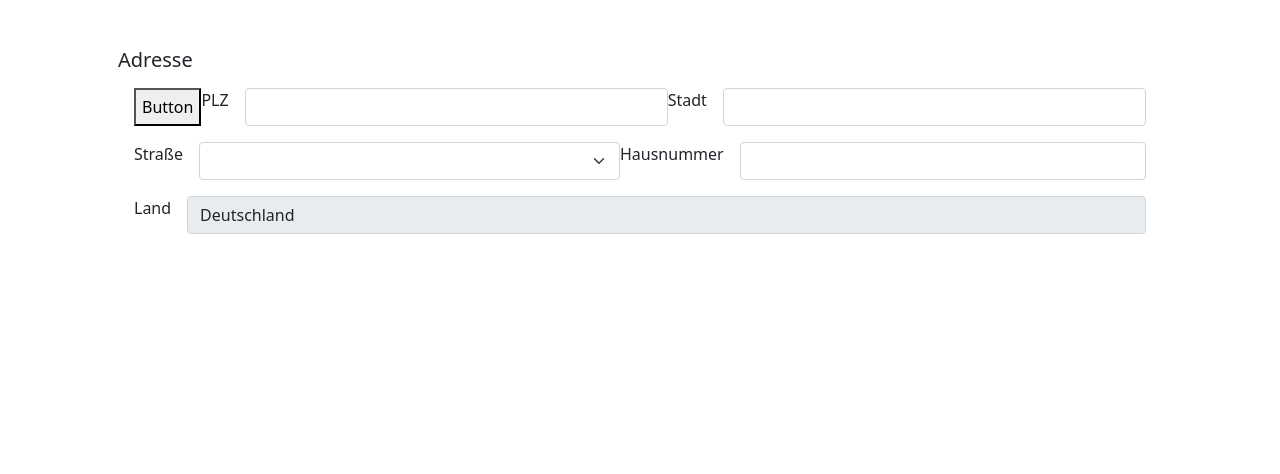
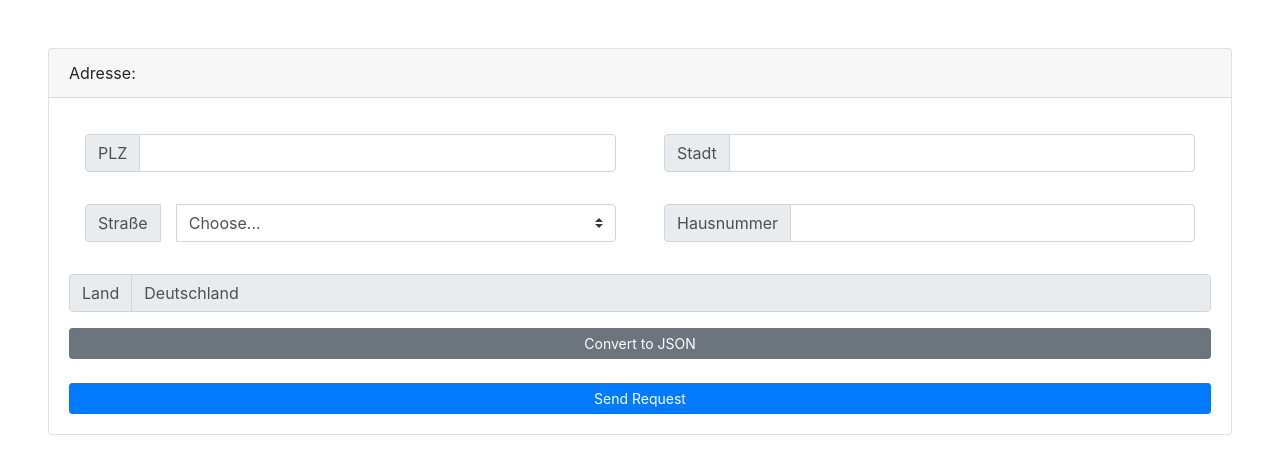
Before and after one commit to E-Ozdemir/My-Interview-Task-1, a plain HTML site: page Adress.html in a window 1280 px wide. Drawn offline with nearby package versions, Linux system fonts and the light colour scheme.

Commit message:
bootstrap added

```diff
--- a/Adress.html
+++ b/Adress.html
@@ -6,55 +6,72 @@
     <meta charset="UTF-8" />
     <meta http-equiv="X-UA-Compatible" content="IE=edge" />
     <meta name="viewport" content="width=device-width, initial-scale=1.0" />
-    <link
-      href="https://cdn.jsdelivr.net/npm/bootstrap@5.1.0/dist/css/bootstrap.min.css"
-      rel="stylesheet"
-      integrity="sha384-KyZXEAg3QhqLMpG8r+8fhAXLRk2vvoC2f3B09zVXn8CA5QIVfZOJ3BCsw2P0p/We"
-      crossorigin="anonymous"
-    />
+    <!-- Bootstrap CSS -->
+    <link rel="stylesheet" href="https://stackpath.bootstrapcdn.com/bootstrap/4.1.3/css/bootstrap.min.css" integrity="sha384-MCw98/SFnGE8fJT3GXwEOngsV7Zt27NXFoaoApmYm81iuXoPkFOJwJ8ERdknLPMO" crossorigin="anonymous">
+
     <link rel="stylesheet" href="style.css">
     <title>Adress Finder</title>
   </head>
   <body>
-    <div class="container p-5">
-        <h5>Adresse</h5>
+    <div class="card m-5">
+      <div class="card-header">
+        Adresse:
+      </div>
+      <div class="card-body">
         <div class="d-flex m-3">
-            <button onclick= "sendResponse()">Button</button>
-            <label for="" class="form-label" >PLZ</label>
-            <input type="text" class="form-control" id="zip"/>
+          <div class="input-group mb-3 mr-5">
+            <div class="input-group-prepend">
+              <span class="input-group-text" id="basic-addon1">PLZ</span>
+            </div>
+            <input type="text" class="form-control" id="zip"  aria-describedby="basic-addon1">
+          </div>
 
-            <label for="" class="form-label">Stadt</label>
-            <input type="text" class="form-control" id="city"/>
+          <div class="input-group mb-3">
+            <div class="input-group-prepend">
+              <span class="input-group-text" id="basic-addon1">Stadt</span>
+            </div>
+            <input type="text" class="form-control" id="city"  aria-describedby="basic-addon1">
+          </div>
 
         </div>
         <div class="d-flex m-3">
-          <label for="" class="form-label">Straße</label>
-          <select class="form-select" id="sokak" aria-label="Default select example" >
+          <div class="input-group mb-3 mr-5">
+            <div class="input-group-prepend">
+              <label class="input-group-text" for="street">Straße</label>
+            </div>
+            <select class="custom-select" id="street">
+              <option selected>Choose...</option>
+            </select>
+          </div>
 
-          </select>
-
-          <label for="" class="form-label">Hausnummer</label>
-          <input type="text" class="form-control" id="houseNumber"/>
+          <div class="input-group mb-3">
+            <div class="input-group-prepend">
+              <span class="input-group-text" id="basic-addon1">Hausnummer</span>
+            </div>
+            <input type="text" class="form-control" id="homeNumber" aria-describedby="basic-addon1">
+          </div>
         </div>
 
-        <div class="d-flex m-3">
-          <label for="" class="form-label">Land</label>
-          <input type="text" class="form-control" value="Deutschland" id="country" readonly/>
+        <div class="input-group mb-3">
+          <div class="input-group-prepend">
+            <span class="input-group-text" id="basic-addon1">Land</span>
+          </div>
+          <input type="text" value= "Deutschland"class="form-control" id="country" aria-describedby="basic-addon1" readonly>
         </div>
-        <my-element></my-element>
+        <div class="btn-group-toggle" data-toggle="buttons">
+          <button type="button" class="btn btn-secondary btn-sm btn-block ">Convert to JSON</button>
+        </div>
+        <br>
+        <div class="btn-group-toggle" data-toggle="buttons">
+          <button onclick= "sendResponse()" type="button" class="btn btn-primary btn-sm btn-block ">Send Request</button>
+        </div>
+      </div>
     </div>
 
 
-    <script
-      src="https://cdn.jsdelivr.net/npm/@popperjs/core@2.9.3/dist/umd/popper.min.js"
-      integrity="sha384-eMNCOe7tC1doHpGoWe/6oMVemdAVTMs2xqW4mwXrXsW0L84Iytr2wi5v2QjrP/xp"
-      crossorigin="anonymous"
-    ></script>
-    <script
-      src="https://cdn.jsdelivr.net/npm/bootstrap@5.1.0/dist/js/bootstrap.min.js"
-      integrity="sha384-cn7l7gDp0eyniUwwAZgrzD06kc/tftFf19TOAs2zVinnD/C7E91j9yyk5//jjpt/"
-      crossorigin="anonymous"
-    ></script>
+    <script src="https://code.jquery.com/jquery-3.3.1.slim.min.js" integrity="sha384-q8i/X+965DzO0rT7abK41JStQIAqVgRVzpbzo5smXKp4YfRvH+8abtTE1Pi6jizo" crossorigin="anonymous"></script>
+    <script src="https://cdnjs.cloudflare.com/ajax/libs/popper.js/1.14.3/umd/popper.min.js" integrity="sha384-ZMP7rVo3mIykV+2+9J3UJ46jBk0WLaUAdn689aCwoqbBJiSnjAK/l8WvCWPIPm49" crossorigin="anonymous"></script>
+    <script src="https://stackpath.bootstrapcdn.com/bootstrap/4.1.3/js/bootstrap.min.js" integrity="sha384-ChfqqxuZUCnJSK3+MXmPNIyE6ZbWh2IMqE241rYiqJxyMiZ6OW/JmZQ5stwEULTy" crossorigin="anonymous"></script>
     <script src="./my-element.js"></script>
     <script src="./node_modules/axios/dist/axios.min.js"></script>
   </body>
```
